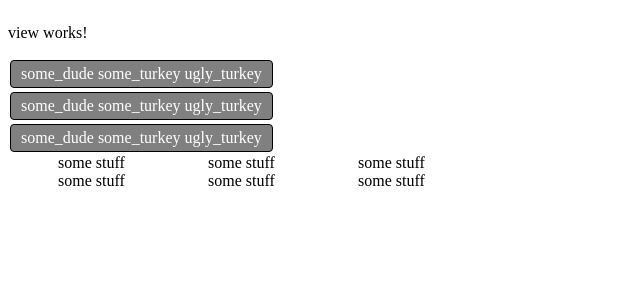
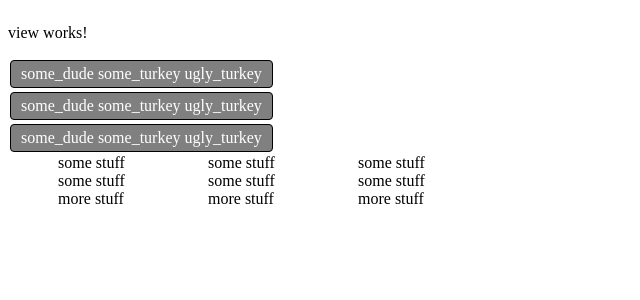
Before and after one commit to rinebob/practice, an Angular app: page / in a window 1280 px wide. Shown: the top 300 px of the page, without its empty margins (0-640 px from the left). Built offline with nearby package versions, Linux system fonts and the light colour scheme.

Commit message:
Added another stuff block

```diff
--- a/src/app/view/view.component.html
+++ b/src/app/view/view.component.html
@@ -32,3 +32,9 @@
     <div class="dude">some stuff</div>
     <div class="dude">some stuff</div>
 </div>
+
+<div class="stuff">
+    <div class="dude">more stuff</div>
+    <div class="dude">more stuff</div>
+    <div class="dude">more stuff</div>
+</div>
```
